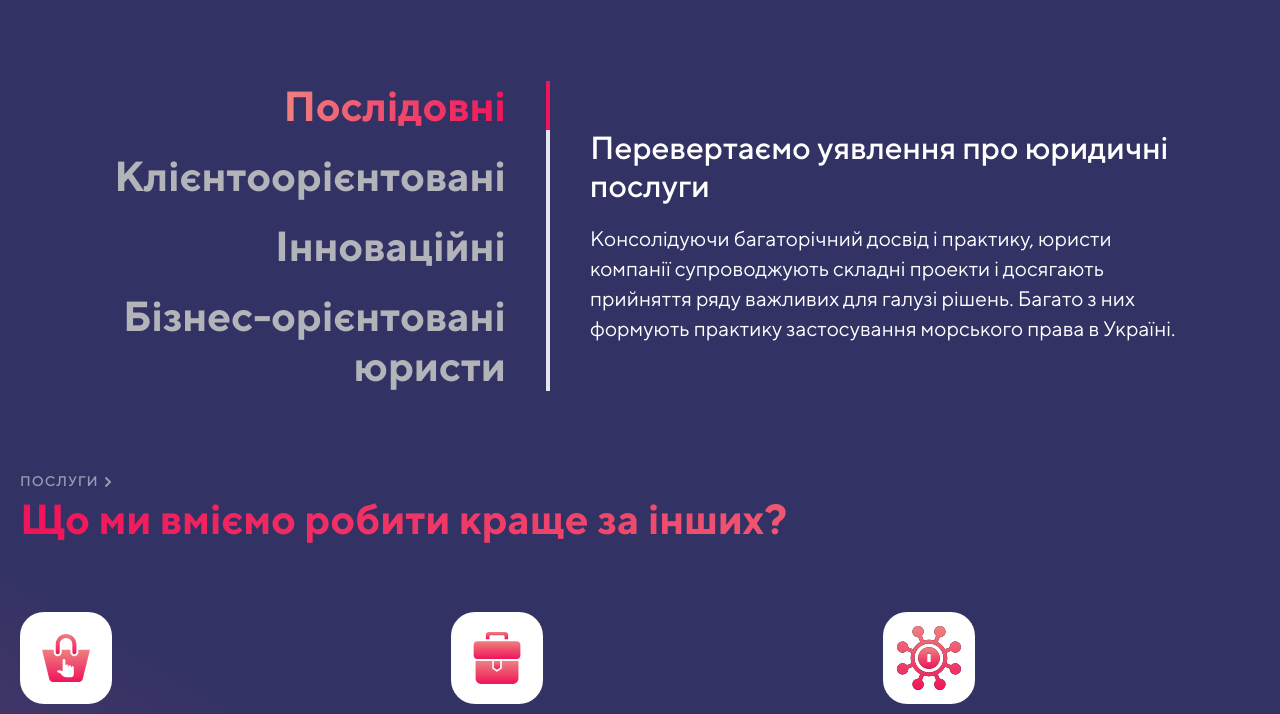
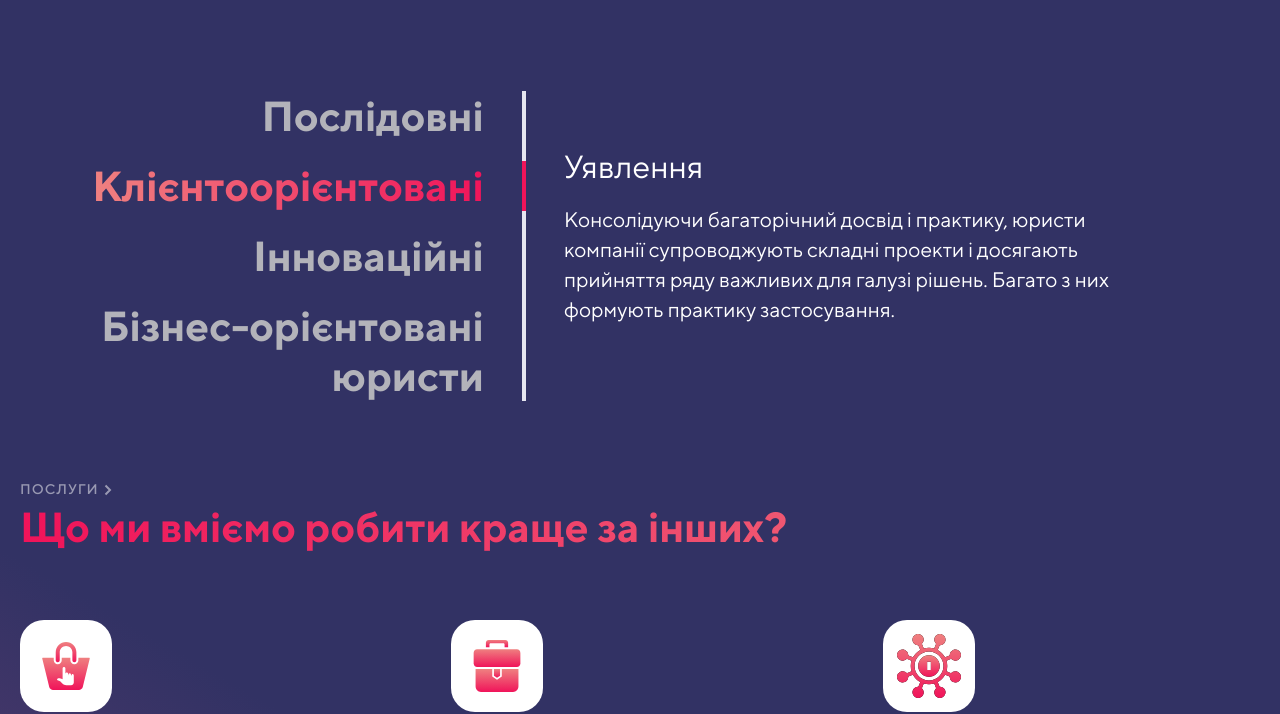
Before and after one commit to Lobovem/Web-site-hlegals, a plain HTML site: page index.html in a window 1280 px wide. Shown: the part 799-1513 px from the top of the page. Drawn offline with nearby package versions, Linux system fonts and the light colour scheme.

Commit message:
Сделал слайдер

```diff
--- a/assets/js/main.js
+++ b/assets/js/main.js
@@ -4,3 +4,33 @@ $(document).ready(() => {
     $('.navbar__list').toggleClass('active');
   });
 });
+
+
+// считали DOM элементы
+const headersList = document.querySelectorAll('.slider__header');
+const notesList = document.querySelectorAll('.slider__note');
+const indicatorsList = document.querySelectorAll('.slider__indicator');
+const descriptionsList = document.querySelectorAll('.slider__note-description');
+
+let index = 0;
+let interval = 5000;
+let heightsArr = [];
+let heightMax = null;
+
+setInterval(() => {
+  // снимаем классы active для первых элементов
+  headersList[index].classList.toggle('active');
+  notesList[index].classList.toggle('active');
+  indicatorsList[index].classList.toggle('active');
+  // увеличиваем индекс, пока не превышено количество элементов
+  index = (index + 1) % headersList.length;
+  // ставим классы active следующим элементам
+  headersList[index].classList.toggle('active');
+  notesList[index].classList.toggle('active');
+  indicatorsList[index].classList.toggle('active');
+}, interval);
+
+// вычисление и изменение высоты блока описания под максимальный текст
+descriptionsList.forEach(el => heightsArr.push(el.clientHeight));
+heightMax = Math.max(...heightsArr);
+descriptionsList.forEach(el => el.style.height = `${heightMax}px`);
--- a/assets/scss/main/_benefits-button.scss
+++ /dev/null
@@ -1,26 +0,0 @@
-@use "../presets" as *;
-@use "../mixins" as *;
-
-.benefits-button {
-  @include lg {
-    display: flex;
-    justify-content: center;
-
-    margin-bottom: 44px;
-
-    gap: $gap-md;
-    &__link {
-      width: 16px;
-      height: 16px;
-
-      opacity: 0.2;
-      border-radius: 10px;
-      background: $color-active-regular;
-
-      &--active {
-        opacity: 1;
-        background: $color-active-regular;
-      }
-    }
-  }
-}
--- a/assets/scss/main/_benefits-info.scss
+++ /dev/null
@@ -1,153 +0,0 @@
-@use "../presets" as *;
-@use "../mixins" as *;
-
-.benefits-info {
-  display: flex;
-  align-items: center;
-  padding-bottom: 80px;
-
-  @include lg {
-    flex-wrap: wrap;
-
-    padding-bottom: 30px;
-  }
-  @include sm-min {
-    padding-top: 80px;
-  }
-  @include sm {
-    padding-bottom: 20px;
-  }
-
-  &__list {
-    display: flex;
-    flex-direction: column;
-
-    max-width: 530px;
-
-    @include unlist;
-    @include lg-min {
-      border-right: 4px solid $color-grey-bg-separator;
-      padding-right: 40px;
-
-      gap: $gap;
-    }
-  }
-
-  &__item {
-    text-align: right;
-  }
-
-  &__link {
-    color: $color-grey-bg-text;
-
-    font-size: $font-size-42;
-    font-weight: $font-weight-700;
-    line-height: 50px;
-
-    @include lg {
-      display: none;
-    }
-    &:hover {
-      background: linear-gradient(90.13deg, #ef8080 0.84%, #f0145a 99.96%);
-      -webkit-background-clip: text;
-
-      -webkit-text-fill-color: transparent;
-    }
-
-    &--accent {
-      position: relative;
-
-      background: linear-gradient(90.13deg, #ef8080 0.84%, #f0145a 99.96%);
-      -webkit-background-clip: text;
-      // background-clip: text;
-      // text-fill-color: transparent;
-      // border-right: 4px solid $color-accent;
-
-      @include lg {
-        display: block;
-
-        color: $color-grey-bg-text;
-
-        font-size: $font-size-42;
-        font-weight: $font-weight-700;
-        line-height: 50px;
-      }
-      @include sm {
-        letter-spacing: 1px;
-        text-transform: uppercase;
-
-        font-size: $font-size-14;
-      }
-      -webkit-text-fill-color: transparent;
-
-      @include lg-min {
-        &::after {
-          position: absolute;
-          top: 0;
-          right: -44px;
-          bottom: 0;
-
-          width: 4px;
-
-          content: "";
-
-          background-color: $color-accent;
-        }
-      }
-    }
-  }
-
-  &__text-box {
-    display: flex;
-    flex-direction: column;
-
-    gap: $gap;
-    @include lg-min {
-      max-width: 630px;
-      padding-left: 40px;
-    }
-    @include sm {
-      margin-top: -8px;
-
-      gap: $gap-md;
-    }
-  }
-
-  &__title {
-    color: $color-white;
-
-    font-size: $font-size-32;
-    font-weight: $font-weight-500;
-    line-height: 38px;
-
-    @include sm {
-      font-size: $font-size-22;
-      font-weight: $font-weight-500;
-      line-height: 26px;
-    }
-  }
-
-  &__description {
-    color: $color-white;
-
-    font-size: $font-size-21;
-    line-height: 30px;
-
-    @include sm {
-      font-size: $font-size-18;
-      line-height: 26px;
-    }
-  }
-}
-
-// &__button {
-//   display: flex;
-//   gap: $gap-sm;
-
-//   font-size: $font-size-18;
-//   line-height: 26px;
-
-//   @include lg-min {
-//     // display: none;
-//   }
-// }
--- a/assets/scss/main/_benefits.scss
+++ b/assets/scss/main/_benefits.scss
@@ -80,4 +80,13 @@
       padding-top: 10px;
     }
   }
+  &__slider {
+    padding-top: 90px;
+    padding-bottom: 78px;
+
+    @include md {
+      padding-top: 40px;
+      padding-bottom: 44px;
+    }
+  }
 }
--- a/assets/scss/main/_index.scss
+++ b/assets/scss/main/_index.scss
@@ -1,11 +1,10 @@
-@forward "benefits-info";
 @forward "item-benefits";
 @forward "benefits";
 @forward "main";
 @forward "benefits-content";
-@forward "benefits-button";
 @forward "button-group";
 @forward "review";
 @forward "cases";
 @forward "companies";
 @forward "publication";
+@forward "slider";
--- /dev/null
+++ b/assets/scss/main/_slider.scss
@@ -0,0 +1,151 @@
+@use "../presets" as *;
+@use "../mixins" as *;
+
+.slider {
+  display: flex;
+  color: $color-white;
+
+  @include md-min {
+    gap: 80px;
+  }
+
+  @include md {
+    flex-direction: column;
+  }
+
+  &__headers {
+    position: relative;
+    flex-grow: 2;
+    flex-basis: 0;
+    display: flex;
+    flex-direction: column;
+    gap: $gap;
+
+    @include md-min {
+      &:after {
+        content: "";
+        position: absolute;
+        right: -42px;
+        width: 4px;
+        height: 100%;
+        top: 0;
+        background-color: $color-grey-bg-separator;
+      }
+    }
+  }
+
+  &__header {
+    position: relative;
+    user-select: none;
+    line-height: 50px;
+    color: $color-grey-bg-text;
+    font-weight: 700;
+
+    @include md-min {
+      font-size: 42px;
+      text-align: right;
+    }
+
+    @include md {
+      font-size: $font-size-14;
+      line-height: 17px;
+      letter-spacing: 1px;
+      text-transform: uppercase;
+      display: none;
+      margin-bottom: 10px;
+    }
+
+    &.active {
+      @include md-min {
+        &:after {
+          content: "";
+          position: absolute;
+          right: -42px;
+          width: 4px;
+          height: 100%;
+          top: 0;
+          background-color: $color-accent;
+          z-index: 1;
+        }
+      }
+      span {
+        background: linear-gradient(90.13deg, #ef8080 0.84%, #f0145a 99.96%);
+        -webkit-background-clip: text;
+        -webkit-text-fill-color: transparent;
+        background-clip: text;
+        text-fill-color: transparent;
+      }
+
+      @include md {
+        display: block;
+      }
+    }
+  }
+
+  &__notes {
+    flex-grow: 3;
+    flex-basis: 0;
+    display: flex;
+    align-items: center;
+    margin-bottom: 20px;
+  }
+
+  &__note {
+    position: absolute;
+    max-width: 600px;
+    z-index: -9999;
+    opacity: 0;
+    &.active {
+      position: static;
+      z-index: inherit;
+      opacity: 1;
+    }
+  }
+
+  &__note-title {
+    font-size: 32px;
+    line-height: 38px;
+    color: $color-white;
+    font-weight: 400;
+    margin-bottom: 20px;
+
+    @include md {
+      font-size: $font-size-22;
+      line-height: 26px;
+      margin-bottom: 18px;
+    }
+  }
+
+  &__note-description {
+    font-size: 21px;
+    line-height: 30px;
+    color: $color-white;
+
+    @include md {
+      font-size: $font-size-18;
+      line-height: 26px;
+    }
+  }
+
+  &__indicators {
+    display: flex;
+    justify-content: center;
+    gap: 14px;
+
+    @include md-min {
+      display: none;
+    }
+  }
+
+  &__indicator {
+    width: 16px;
+    height: 16px;
+    opacity: 0.2;
+    border-radius: 8px;
+    background: $color-active-regular;
+
+    &.active {
+      opacity: 1;
+    }
+  }
+}
--- a/index.html
+++ b/index.html
@@ -28,21 +28,22 @@
           <address class="contacts__address">
             <a class="contacts__address-link" href="">Одеса, Адміральський пр., 3</a>
           </address>
+
           <div class="contacts__phone">
             <a class="contacts__phone-link" href="tel:+380503901591">+38 (050) 390 15 91</a>
           </div>
+
           <div class="contacts__social">
-            <a></a>
             <a class="contacts__social-link" href="">
               <svg width="24" height="24" viewBox="0 0 24 24" fill="none" xmlns="http://www.w3.org/2000/svg">
                 <path class="contacts__social-img"
                   d="M24 12.0733C24 5.40541 18.6274 0 12 0C5.37258 0 0 5.40541 0 12.0733C0 18.0995 4.38823 23.0943 10.125 24V15.5633H7.07813V12.0733H10.125V9.41343C10.125 6.38755 11.9165 4.71615 14.6576 4.71615C15.9705 4.71615 17.3438 4.95195 17.3438 4.95195V7.92313H15.8306C14.3399 7.92313 13.875 8.85379 13.875 9.80857V12.0733H17.2031L16.6711 15.5633H13.875V24C19.6118 23.0943 24 18.0995 24 12.0733Z"
                   fill="white" />
               </svg>
-
             </a>
           </div>
         </nav>
+
         <nav class="header-navbar-menu navbar">
           <div class="navbar__burger">
             <span class="navbar__burger-row"></span>
@@ -76,31 +77,52 @@
 
     <section class="benefits">
       <div class="container">
+        <div class="benefits__slider slider">
+          <div class="slider__headers">
+            <div class="slider__header active"><span>Послідовні</span></div>
+            <div class="slider__header"><span>Клієнтоорієнтовані</span></div>
+            <div class="slider__header"><span>Інноваційні</span></div>
+            <div class="slider__header"><span>Бізнес-орієнтовані
+                юристи</span></div>
+          </div>
 
-        <div class="benefits-info">
-          <ul class="benefits-info__list">
-            <li class="benefits-info__item" href=""><a class="benefits-info__link benefits-info__link--accent"
-                href="">Послідовні</a></li>
-            <li class="benefits-info__item" href=""><a class="benefits-info__link" href="">Клієнтоорієнтовані</a></li>
-            <li class="benefits-info__item" href=""><a class="benefits-info__link" href="">Інноваційні</a></li>
-            <li class="benefits-info__item" href=""><a class="benefits-info__link" href="">Бізнес-орієнтовані юристи</a>
-            </li>
-          </ul>
+          <div class="slider__notes">
+            <div class="slider__note active">
+              <h3 class="slider__note-title">Перевертаємо уявлення про юридичні послуги</h3>
+              <p class="slider__note-description">Консолідуючи багаторічний досвід і практику, юристи компанії
+                супроводжують складні проекти і досягають прийняття ряду важливих для галузі рішень. Багато з них
+                формують практику застосування морського права в Україні.</p>
+            </div>
 
-          <div class="benefits-info__text-box">
-            <p class="benefits-info__title">Перевертаємо уявлення про юридичні послуги</p>
-            <p class="benefits-info__description">Консолідуючи багаторічний досвід і практику, юристи компанії
-              супроводжують складні проекти і досягають прийняття ряду важливих для галузі рішень. Багато з них формують
-              практику застосування морського права в Україні.</p>
+            <div class="slider__note">
+              <h3 class="slider__note-title">Уявлення</h3>
+              <p class="slider__note-description">Консолідуючи багаторічний досвід і практику, юристи компанії
+                супроводжують складні проекти і досягають прийняття ряду важливих для галузі рішень. Багато з них
+                формують практику застосування.</p>
+            </div>
+
+            <div class="slider__note">
+              <h3 class="slider__note-title">Про юридичні послуги в межах держави</h3>
+              <p class="slider__note-description">Консолідуючи багаторічний досвід і практику, юристи компанії
+                супроводжують складні проекти і досягають прийняття ряду важливих для галузі рішень. Багато з них
+                формують.</p>
+            </div>
+
+            <div class="slider__note">
+              <h3 class="slider__note-title">Уявлення про юридичні послуги</h3>
+              <p class="slider__note-description">Консолідуючи багаторічний досвід і практику, юристи компанії
+                супроводжують складні проекти і досягають прийняття ряду важливих для галузі рішень. Багато з них
+                формують практику застосування морського права в Україні.</p>
             </div>
           </div>
-        <div class="benefits-button">
-          <span class="benefits-button__link benefits-button__link--active"></span>
-          <span class="benefits-button__link"></span>
-          <span class="benefits-button__link"></span>
-          <span class="benefits-button__link"></span>
+
+          <div class="slider__indicators">
+            <div class="slider__indicator active"></div>
+            <div class="slider__indicator"></div>
+            <div class="slider__indicator"></div>
+            <div class="slider__indicator"></div>
           </div>
-
+        </div>
 
         <div class="benefits-content">
           <a class="benefits-content__link section-link" href="">послуги</a>
@@ -222,44 +244,43 @@
     </section>
 
     <!-- <section class="cases">
-
-
-      <div class="container cases__container">
-        <div class="cases__item-1">
+      <div class="container">
+        <div class="cases__container">
           <h2 class="cases__title">Успішні кейси</h2>
+          <div class="cases__item">
             <h3 class="cases__item-title">Супровід проекту з купівлі-продажу сільськогосподарської продукції</h3>
             <p class="cases__item-description">Hillel IT School</p>
           </div>
 
-        <div class="cases__item-2">
+          <div class="cases__item">
             <h3 class="cases__item-title">Підготовка комплексного юридичного висновку для європейського банку</h3>
             <p class="cases__item-description">WannaBiz</p>
           </div>
 
-        <div class="cases__item-3">
+          <div class="cases__item">
             <h3 class="cases__item-title">Супровід проекту з купівлі-продажу сільськогосподарської продукції</h3>
             <p class="cases__item-description">tapgerine</p>
           </div>
+        </div>
 
-        <div class="cases__item-4">
+        <div class="cases__container cases__container--second">
+          <div class="cases__item">
             <h3 class="cases__item-title">Представництво інтересів великого зернотрейдера в податковому спорі</h3>
             <p class="cases__item-description">3D LOOK</p>
           </div>
 
-        <div class="cases__item-5">
+          <div class="cases__item">
             <h3 class="cases__item-title">Оскарження податкових повідомлень-рішень ДФС</h3>
             <p class="cases__item-description">adtelligent</p>
           </div>
 
-        <div class="cases__item-6">
+          <div class="cases__item">
             <h3 class="cases__item-title">Супровід проекту з кредитування агротрейдерів мальтійським банком</h3>
             <p class="cases__item-description">Clikky</p>
           </div>
-
+        </div>
       </div>
     </section> -->
-
-
 
     <section class="companies">
       <div class="container companies__container">
```
Also changed, not shown: assets/scss/main/_cases.scss (+37 -31 lines), assets/css/style.css. Lines whose indentation alone changed are shown as unchanged.
